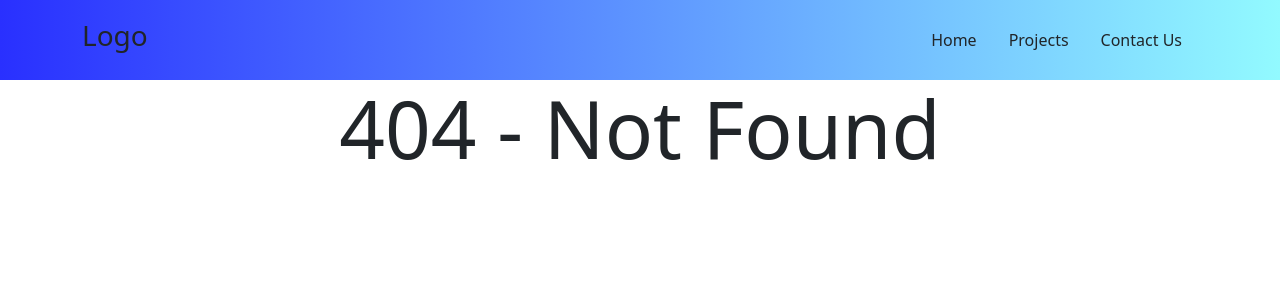
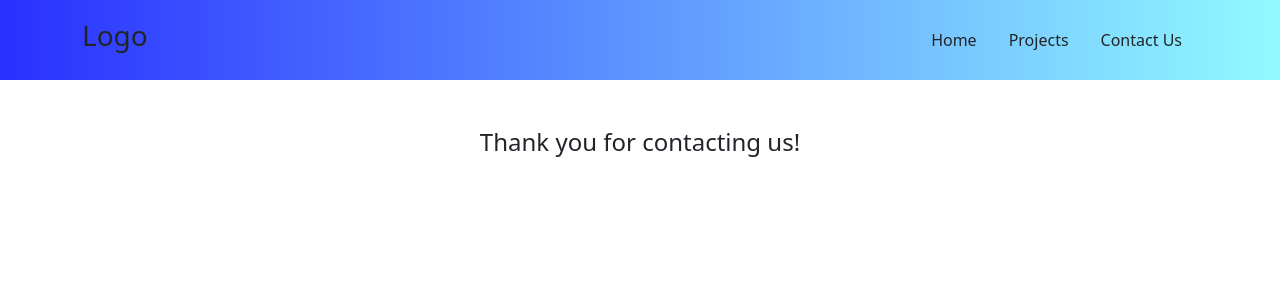
Before and after one commit to fabiomuzzu/vite-boolfolio, a Vue app: page /contact-us/thank-you in a window 1280 px wide. Before the commit this address had no page. Shown: the top 300 px of the page. Built offline with nearby package versions, Linux system fonts and the light colour scheme.

Commit message:
[UPGRADE] added and linked AppThanksPage.vue, completed superbonus

```diff
--- a/src/pages/AppContactUs.vue
+++ b/src/pages/AppContactUs.vue
@@ -35,6 +35,9 @@ export default {
                     this.email = '';
                     this.description = '';
 
+                    this.$router.push({
+                        name: 'thanks-you',
+                    });
                 }
                 else{
                     this.errors = response.data.errors
--- /dev/null
+++ b/src/pages/AppThanksPage.vue
@@ -0,0 +1,21 @@
+<script>
+export default {
+    name: 'AppThanksPage',
+}
+</script>
+
+<template lang="">
+    <div class="container">
+        <div class="row">
+            <div class="col-12">
+                <div class="text-center my-5">
+                    <h4>Thank you for contacting us!</h4>
+                </div>
+            </div>
+        </div>
+    </div>
+</template>
+
+<style lang="">
+
+</style>
--- a/src/router.js
+++ b/src/router.js
@@ -4,6 +4,8 @@ import Projects from './pages/Projects.vue';
 import AppNotFound from './pages/AppNotFound.vue';
 import ShowProject from './pages/ShowProject.vue';
 import AppContactUs from './pages/AppContactUs.vue';
+import AppThanksPage from './pages/AppThanksPage.vue';
+
 
 
 
@@ -32,6 +34,11 @@ const router = createRouter({
             component: AppContactUs,
         },
         {
+            path: '/contact-us/thank-you',
+            name: 'thanks-you',
+            component: AppThanksPage,
+        },
+        {
             path: '/:patchMatch(.*)*',
             name: 'not-found',
             component: AppNotFound,
```
